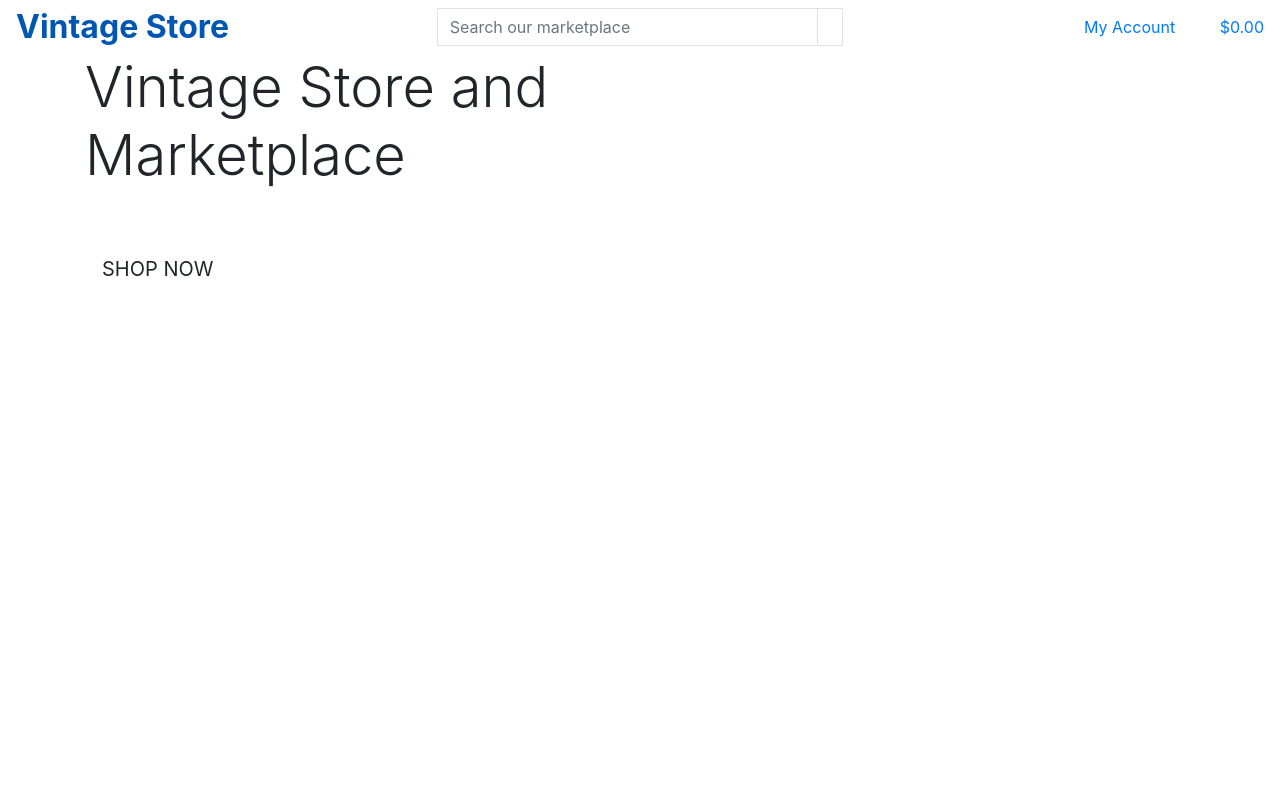
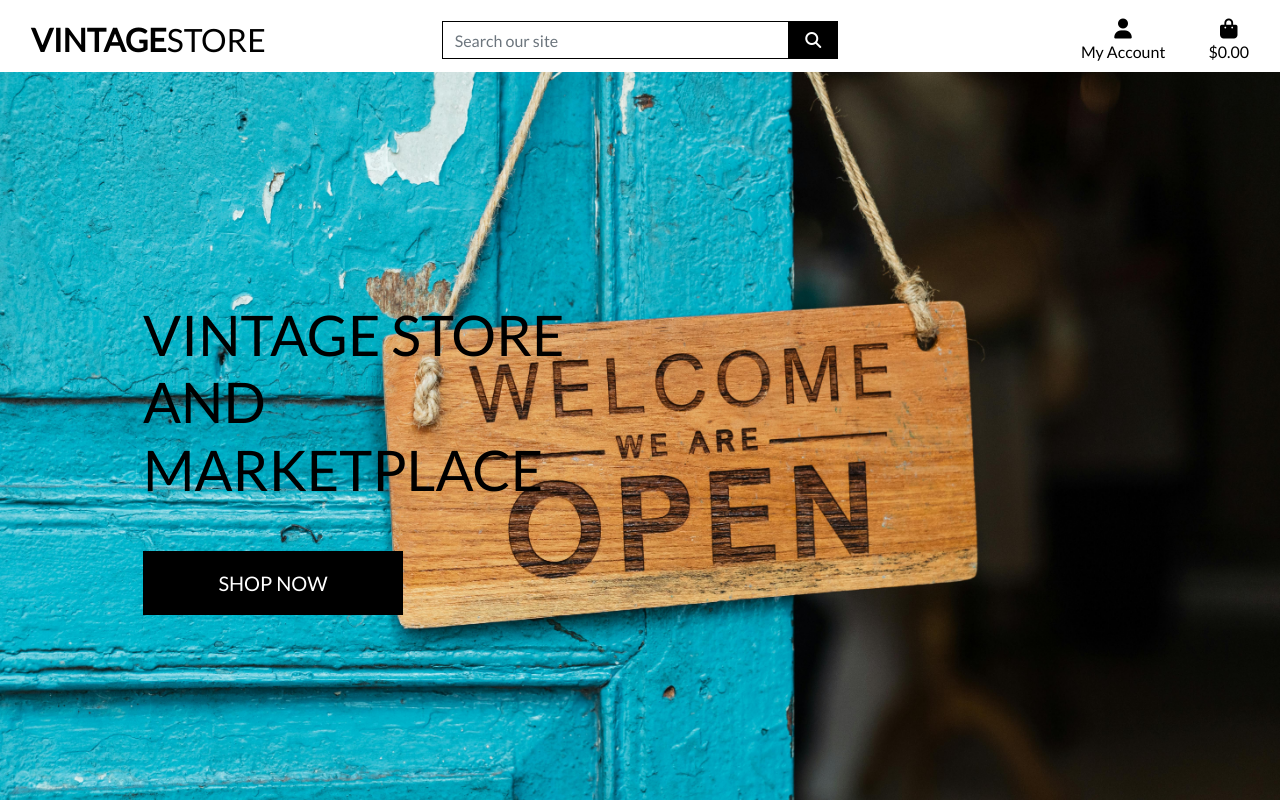
Before and after one commit to Roxana1981/vintagestore, a Django app: page / in a window 1280 px wide. Run offline with Django 3.2, Linux system fonts and the light colour scheme; some libraries are stand-ins or nearby versions.

Commit message:
Enhance homepage including background image

```diff
--- /dev/null
+++ b/static/css/base.css
@@ -0,0 +1,67 @@
+html {
+    height: 100%;
+}
+body {
+    background: url('/media/background.jpg') no-repeat center center fixed;
+    background-size: cover;
+    height: calc(100vh - 164px);
+    color: #555;
+    font-family: 'Lato';
+}
+.icon {
+    align-items: center;
+    display: inline-flex;
+    justify-content: center;
+    height: 1.5rem;
+    width: 1.5rem;
+}
+.logo-font {
+    text-transform: uppercase !important;
+}
+.main-logo-link {
+    width: fit-content;
+}
+.shop-now-button {
+    background: black;
+    color: white;
+    min-width: 260px;
+}
+.btn-black {
+    background: black;
+    color: white;
+}
+.shop-now-button:hover,
+.shop-now-button:active,
+.shop-now-button:focus,
+.btn-black:hover,
+.btn-black:active,
+.btn-black:focus {
+    background: #222;
+    color: white;
+}
+.text-black {
+    color: #000 !important;
+}
+.border-black {
+    border: 1px solid black !important;
+}
+/* -------------------------------- Media Queries */
+/* Slightly larger container on xl screens */
+@media (min-width: 1200px) {
+  .container {
+    max-width: 80%;
+  }
+}
+/* fixed top navbar only on medium and up */
+@media (min-width: 992px) {
+    .fixed-top-desktop-only {
+        position: fixed;
+        top: 0;
+        right: 0;
+        left: 0;
+        z-index: 1030;
+    }
+    .header-container {
+        padding-top: 164px;
+    }
+}
--- a/templates/allauth/base.html
+++ b/templates/allauth/base.html
@@ -1,40 +1,51 @@
 {% load static %}
+
 <!doctype html>
 <html lang="en">
   <head>
+
     {% block meta %}
         <meta http-equiv="X-UA-Compatible" content="ie=edge">
         <meta charset="utf-8">
         <meta name="viewport" content="width=device-width, initial-scale=1, shrink-to-fit=no">
     {% endblock %}
+
     {% block extra_meta %}
     {% endblock %}
+
     {% block corecss %}
         <link rel="stylesheet" href="https://stackpath.bootstrapcdn.com/bootstrap/4.4.1/css/bootstrap.min.css" integrity="sha384-Vkoo8x4CGsO3+Hhxv8T/Q5PaXtkKtu6ug5TOeNV6gBiFeWPGFN9MuhOf23Q9Ifjh" crossorigin="anonymous">
+        <link rel="stylesheet" href="https://fonts.googleapis.com/css?family=Lato&display=swap">
+        <link rel="stylesheet" href="{% static 'css/base.css' %}">
     {% endblock %}
+
     {% block extra_css %}
     {% endblock %}
+
     {% block corejs %}
-    <script src="https://cdn.jsdelivr.net/npm/jquery@3.5.1/dist/jquery.min.js" integrity="sha256-9/aliU8dGd2tb6OSsuzixeV4y/faTqgFtohetphbbj0=" crossorigin="anonymous"></script>
+        <script src="https://kit.fontawesome.com/e9c73d7092.js" crossorigin="anonymous"></script>
+        <script src="https://code.jquery.com/jquery-3.4.1.slim.min.js" integrity="sha384-J6qa4849blE2+poT4WnyKhv5vZF5SrPo0iEjwBvKU7imGFAV0wwj1yYfoRSJoZ+n" crossorigin="anonymous"></script>
         <script src="https://cdn.jsdelivr.net/npm/popper.js@1.16.0/dist/umd/popper.min.js" integrity="sha384-Q6E9RHvbIyZFJoft+2mJbHaEWldlvI9IOYy5n3zV9zzTtmI3UksdQRVvoxMfooAo" crossorigin="anonymous"></script>
         <script src="https://stackpath.bootstrapcdn.com/bootstrap/4.4.1/js/bootstrap.min.js" integrity="sha384-wfSDF2E50Y2D1uUdj0O3uMBJnjuUD4Ih7YwaYd1iqfktj0Uod8GCExl3Og8ifwB6" crossorigin="anonymous"></script>
     {% endblock %}
+
     {% block extra_js %}
     {% endblock %}
-    <title>Vintage store {% block extra_title %}{% endblock %}</title>
+
+    <title>Vintage Store {% block extra_title %}{% endblock %}</title>
   </head>
   <body>
-    <header class="container-fluid fixed-top"></header>
-    <div class="row">
+    <header class="container-fluid fixed-top">
+        <div id="topnav" class="row bg-white pt-lg-2 d-none d-lg-flex">
             <div class="col-12 col-lg-4 my-auto py-1 py-lg-0 text-center text-lg-left">
                 <a href="{% url 'home' %}" class="nav-link main-logo-link">
-                <h2 class="logo-font text-black my-0"><strong>Vintage Store</strong></h2>
+                    <h2 class="logo-font text-black my-0"><strong>Vintage</strong>Store</h2>
                 </a>
             </div>
             <div class="col-12 col-lg-4 my-auto py-1 py-lg-0">
                 <form method="GET" action="">
                     <div class="input-group w-100">
-                    <input class="form-control border border-black rounded-0" type="text" name="q" placeholder="Search our marketplace">
+                        <input class="form-control border border-black rounded-0" type="text" name="q" placeholder="Search our site">
                         <div class="input-group-append">
                             <button class="form-control btn btn-black border border-black rounded-0" type="submit">
                                 <span class="icon">
@@ -85,15 +96,20 @@
             </div>
         </div>
     </header>
+
     {% if messages %}
         <div class="message-container"></div>
     {% endif %}
+
     {% block page_header %}
     {% endblock %}
+
     {% block content %}
     {% endblock %}
+
     {% block postloadjs %}
     {% endblock %}
 
+
   </body>
 </html>
--- a/vintagestore/urls.py
+++ b/vintagestore/urls.py
@@ -15,9 +15,11 @@
 """
 from django.contrib import admin
 from django.urls import path, include
+from django.conf import settings
+from django.conf.urls.static import static
 
 urlpatterns = [
     path('admin/', admin.site.urls),
     path('accounts/', include('allauth.urls')),
     path('', include('home.urls')),
-]
+]      + static(settings.MEDIA_URL, document_root=settings.MEDIA_ROOT)
```
Also changed, not shown: vintagestore/settings.py (+3 -4 lines), media/background.jpg (added). Lines whose indentation alone changed are shown as unchanged.
